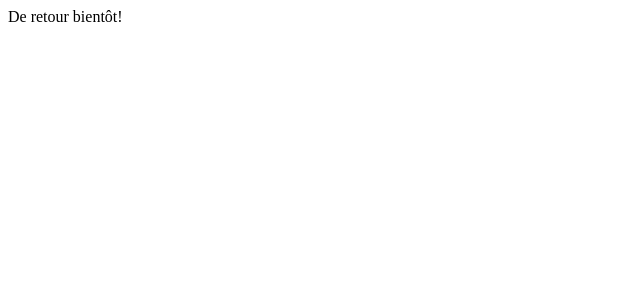
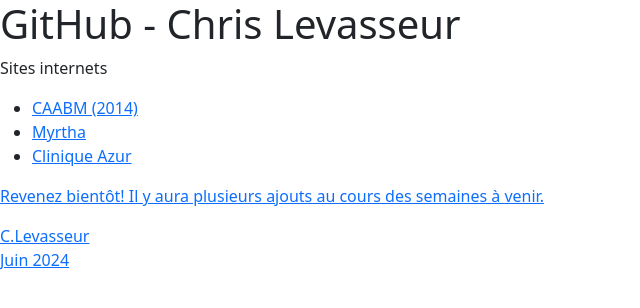
Before and after one commit to chrislevasseur/chrislevasseur.github.io, a plain HTML site: page index.html in a window 1280 px wide. Shown: the whole page, without its empty margins (0-640 px from the left). Drawn offline with nearby package versions, Linux system fonts and the light colour scheme.

Commit message:
Update index.html
Added basic content

```diff
--- a/index.html
+++ b/index.html
@@ -1 +1,24 @@
-De retour bientôt!
+<!DOCTYPE html>
+<html lang="fr">
+<head>
+	<meta charset="UTF-8">
+	<meta name="viewport" content="width=device-width, initial-scale=1.0">
+	<title>GitHub - Chris Levasseur</title>
+  <meta name="Description" content="Site GitHub Chris Levasseur" />
+  <link href="https://cdn.jsdelivr.net/npm/bootstrap@5.3.3/dist/css/bootstrap.min.css" rel="stylesheet" integrity="sha384-QWTKZyjpPEjISv5WaRU9OFeRpok6YctnYmDr5pNlyT2bRjXh0JMhjY6hW+ALEwIH" crossorigin="anonymous">
+  <!--script src="https://cdn.jsdelivr.net/npm/bootstrap@5.3.3/dist/js/bootstrap.bundle.min.js" integrity="sha384-YvpcrYf0tY3lHB60NNkmXc5s9fDVZLESaAA55NDzOxhy9GkcIdslK1eN7N6jIeHz" crossorigin="anonymous"></script-->
+</head>
+<body>
+  <main>
+    <h1>GitHub - Chris Levasseur</h1>
+    <p>Sites internets</p>
+    <ul>
+      <li><a href="https://www.caabm.org/">CAABM (2014)</li>
+      <li><a href="https://www.myrtha.ca/">Myrtha</li>
+      <li><a href="https://www.cliniqueazur.com/">Clinique Azur</li>
+    </ul>
+    <p>Revenez bientôt! Il y aura plusieurs ajouts au cours des semaines à venir.</p>
+    <p>C.Levasseur<br/>Juin 2024</p>
+  </main>
+</body>
+</html>
```
